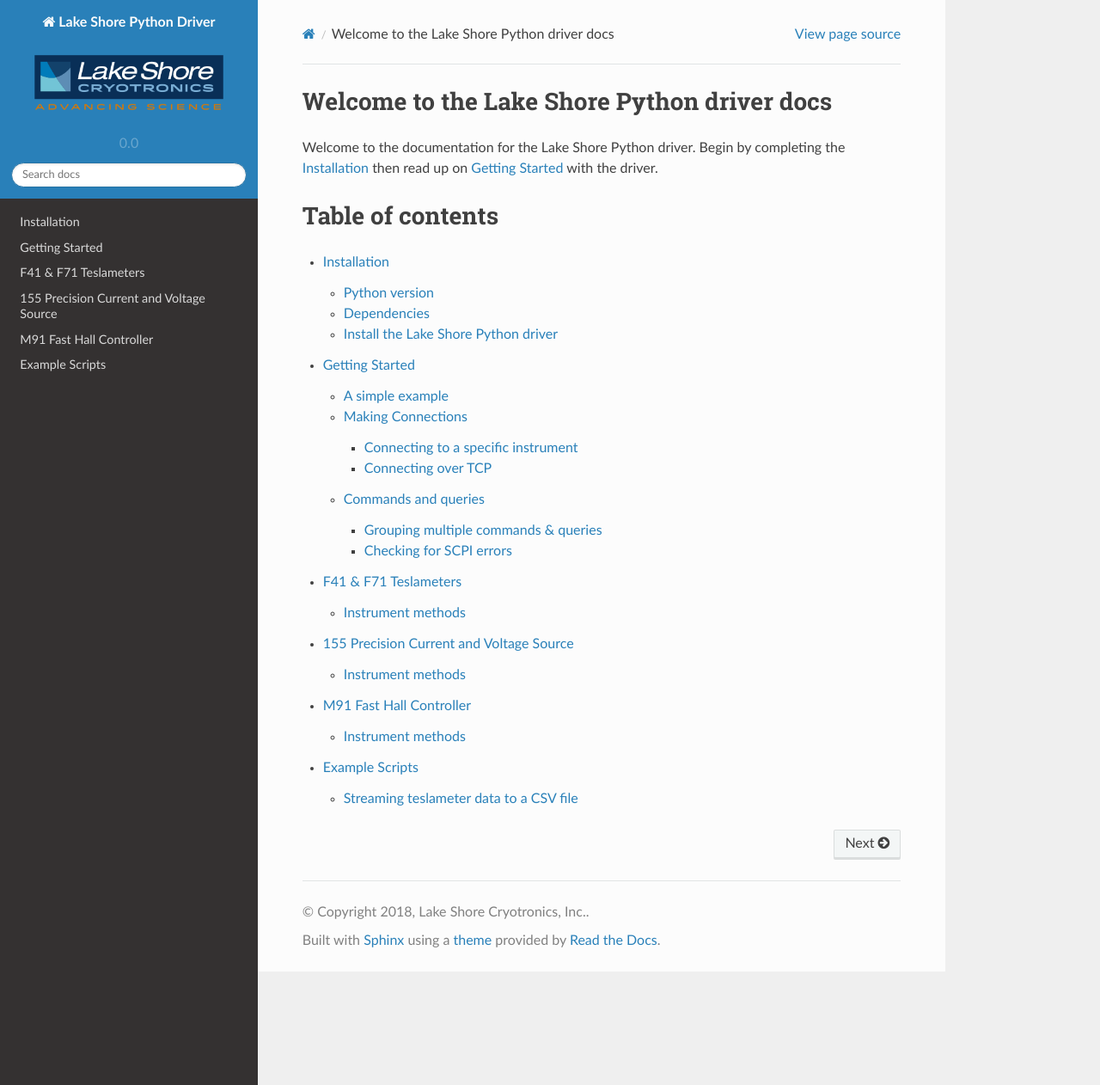
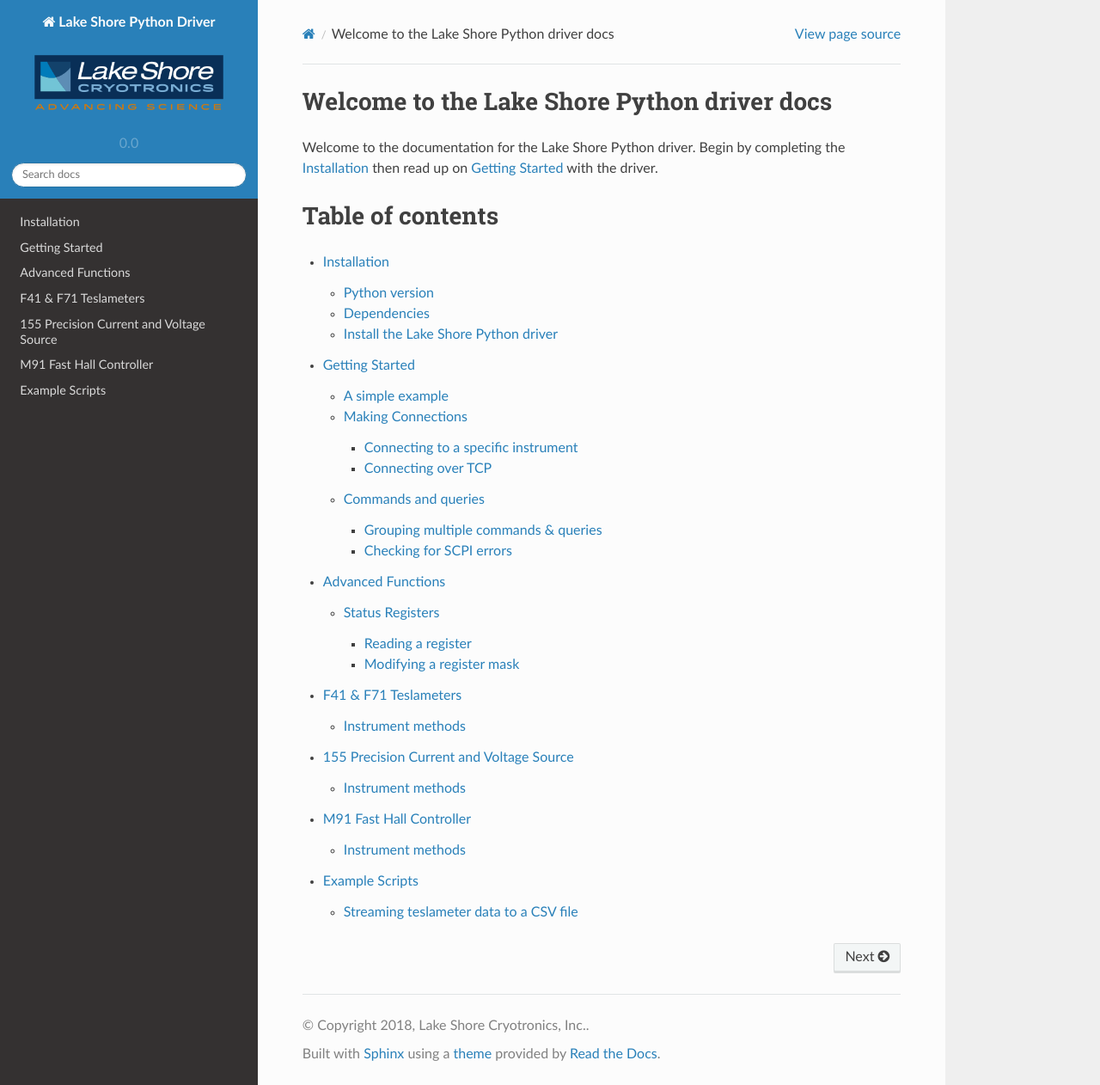
Before and after one commit to lakeshorecryotronics/python-driver, a Sphinx documentation site: the page built from docs/index.rst, in a window 1280 px wide and 1262 px high. Shown: the whole window at 86% size. Built offline with Sphinx 7.4.7 and the Read the Docs theme 2.0.0, drawn with Linux system fonts in a browser that asks for light colours; some of the changed lines change nothing that is shown.

Commit message:
Documentation for the status registers

```diff
--- /dev/null
+++ b/docs/advanced.rst
@@ -0,0 +1,43 @@
+.. _advanced:
+
+Advanced Functions
+==================
+Status Registers
+----------------
+Every XIP instrument implements the SCPI status system which is derived from the status system called out in chapter 11 of the IEEE 488.2 standard. This system is useful for efficiently monitoring the state of an instrument. However the system is also fairly complex. Refer to the instrument manual available on `our website`_ before diving in.
+
+.. _our website: https://www.lakeshore.com
+
+Reading a register
+~~~~~~~~~~~~~~~~~~
+Each register and register mask can be read by a corresponding *get* function. The function returns an object that contains the state of each register bit. For example::
+
+    from lakeshore.Teslameter import Teslameter
+
+    my_instrument = PrecisionSource()
+    print(vars(dut.get_operation_events()))
+
+will return the following::
+
+    {'no_probe': False, 'overload': False, 'ranging': False, 'ramp_done': False, 'no_data_on_breakout_adapter': False}
+
+Modifying a register mask
+~~~~~~~~~~~~~~~~~~~~~~~~~
+Modifying a register mask can be done in one of two ways. Either by using the *modify* functions like so::
+
+    from lakeshore.PrecisionSource import PrecisionSource
+
+    my_instrument = PrecisionSource()
+    my_instrument.modify_standard_event_register_mask('command_error', True)
+
+or by using the *set* functions like so::
+
+    from lakeshore.precision_source import PrecisionSource, QuestionableRegister
+
+    my_instrument = PrecisionSource()
+    register_mask = QuestionableRegister(voltage_source_in_current_limit=True,
+                                         current_source_in_voltage_compliance=True,
+                                         calibration_error=False,
+                                         inter_processor_communication_error=False)
+
+    my_instrument.set_questionable_event_enable_mask(register_mask)
--- a/docs/index.rst
+++ b/docs/index.rst
@@ -15,6 +15,7 @@
 
    installation
    getting_started
+   advanced
    teslameter
    precision_source
    fast_hall
```
